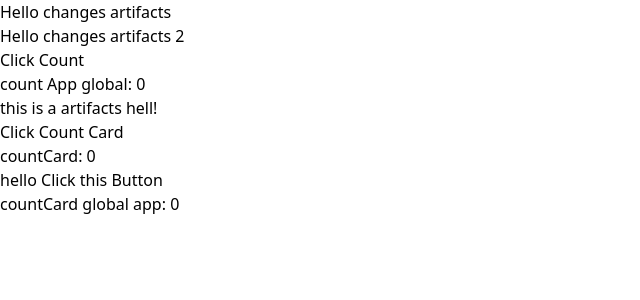
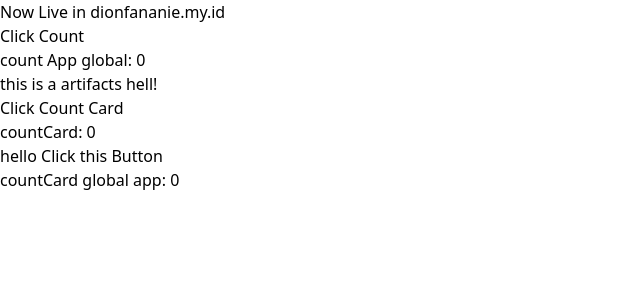
Before and after one commit to dionfananie/bun-vite, a React (Vite) app: page / in a window 1280 px wide. Shown: the top 300 px of the page, without its empty margins (0-640 px from the left). Built offline with nearby package versions, Linux system fonts and the light colour scheme.

Commit message:
changes test

```diff
--- a/src/pages/index.tsx
+++ b/src/pages/index.tsx
@@ -8,9 +8,7 @@ const Index = () => {
   return (
     <div className="flex justify-center items-center w-screen h-screen">
       <div>
-        <p>Hello changes artifacts</p>
-
-        <p>Hello changes artifacts 2</p>
+        <h1> Now Live in dionfananie.my.id</h1>
         <FirstCard count={count} setCount={setCount} />
         <Card countCard={countCard} setCountCard={setCountCard} />
       </div>
```
